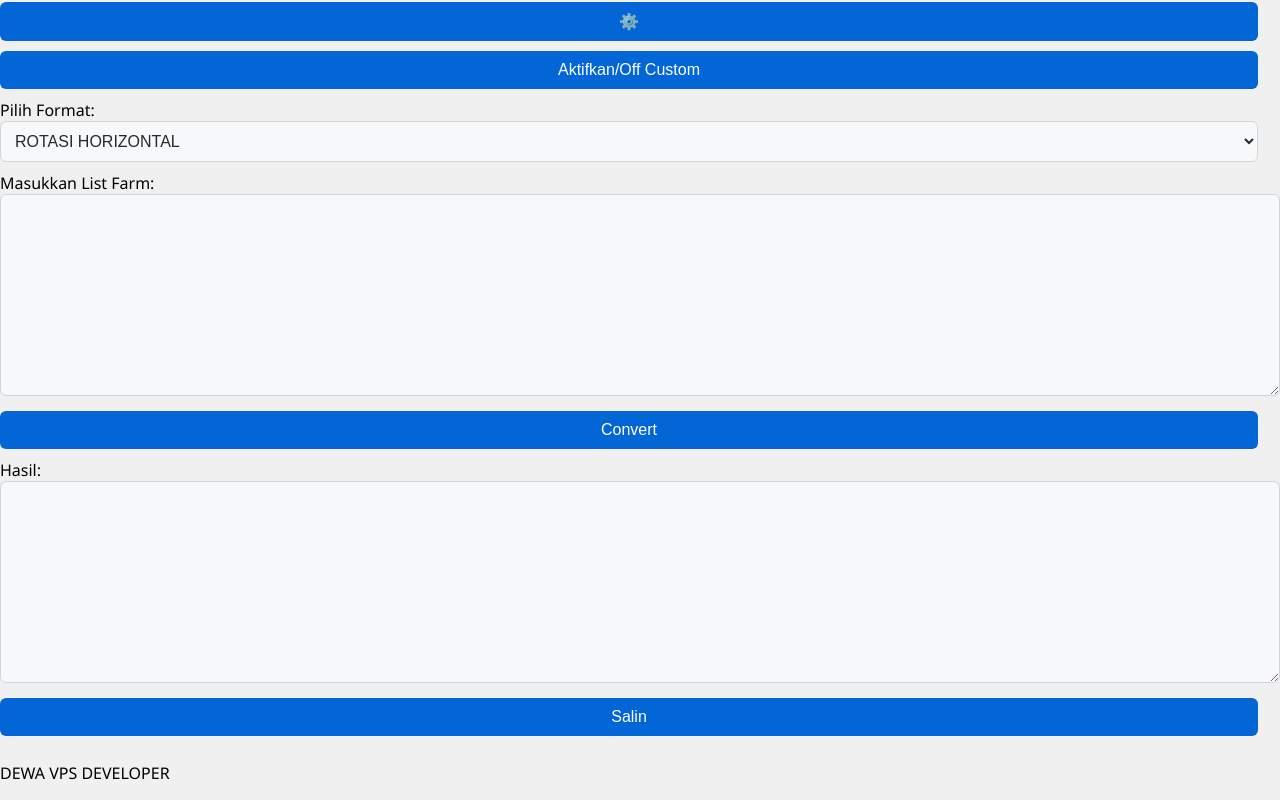
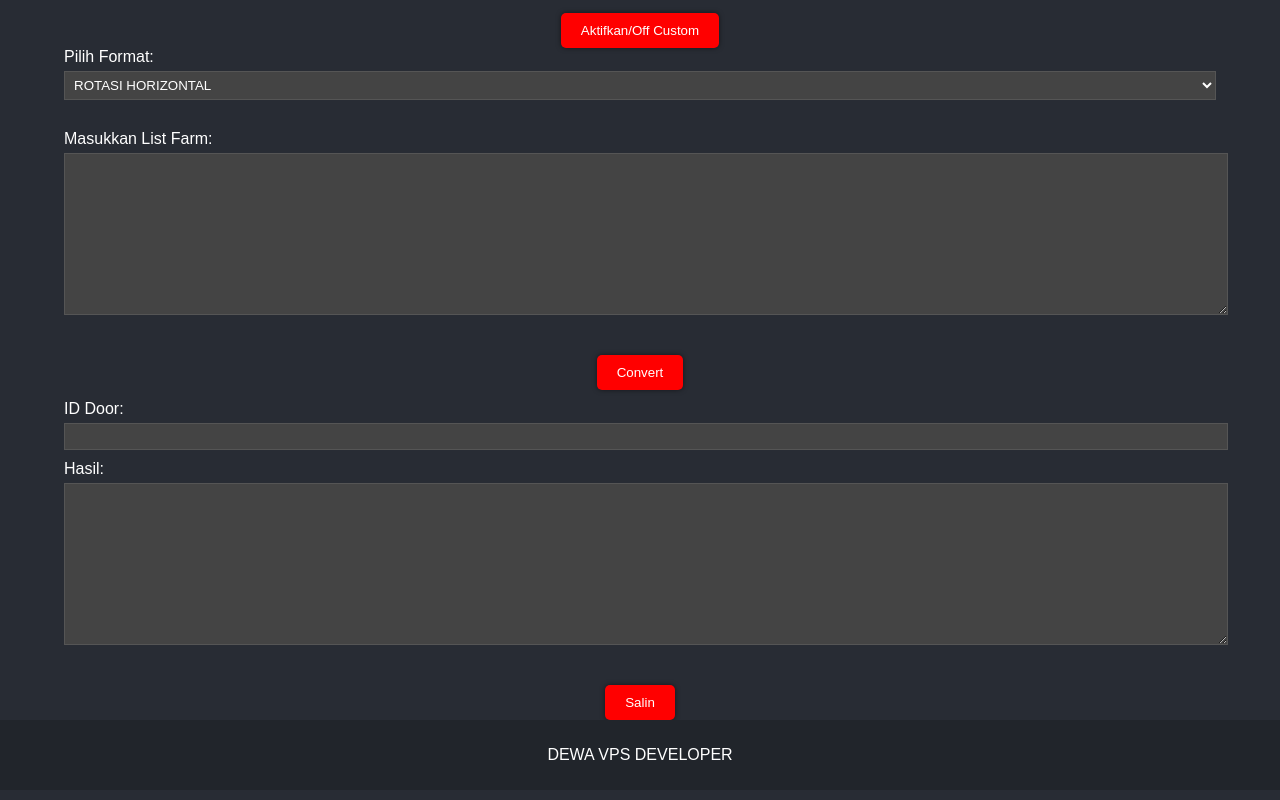
Before and after one commit to DewaRaz/CV-By-DEWA, a plain HTML site: page index.html in a window 1280 px wide. Shown: the part 63-863 px from the top of the page. Drawn offline with Linux system fonts and the light colour scheme.

Commit message:
Update style.css

```diff
--- a/style.css
+++ b/style.css
@@ -1,104 +1,112 @@
-body {
-    font-family: 'Segoe UI', Tahoma, Geneva, Verdana, sans-serif;
-    background-color: #f0f0f0;
-    margin: 0;
-    padding: 0;
+:root {
+    --button-color: #ff0000; /* Red */
+    --text-color: #ffffff;   /* White */
+    --background-color: #282c34; /* Dark Gray */
+    --header-background: #21252b; /* Darker Gray */
+    --table-background: #333; /* Dark Gray */
+    --table-border: #444; /* Gray */
+    --textarea-background: #444; /* Dark Gray */
+    --textarea-border: #555; /* Gray */
+    --shadow-color: rgba(0, 0, 0, 0.5); /* Black with opacity */
 }
 
-.container {
-    max-width: 800px;
-    margin: 80px auto;
-    padding: 20px;
-    background-color: #ffffff;
-    border: 1px solid #e1e4e8;
-    border-radius: 4px;
-    box-shadow: 0 4px 12px rgba(0, 0, 0, 0.1);
+body {
+    background-color: var(--background-color);
+    color: var(--text-color);
+    font-family: Arial, sans-serif;
+    display: flex;
+    flex-direction: column;
+    align-items: center;
+    justify-content: center;
+    height: 100vh;
+    margin: 0;
 }
 
-.header {
+header {
     display: flex;
     justify-content: space-between;
-    align-items: center;
-    margin-bottom: 20px;
+    width: 100%;
+    padding: 10px;
+    background-color: var(--header-background);
 }
 
-.settings {
+#settings-button {
+    background-color: var(--button-color);
+    color: var(--text-color);
+    border: none;
+    padding: 5px 10px;
+    cursor: pointer;
+    border-radius: 5px;
     position: relative;
 }
 
-.settings button {
-    background-color: transparent;
-    border: none;
-    cursor: pointer;
-    font-size: 16px;
-    color: #0366d6;
-}
-
-.settings button:hover {
-    text-decoration: underline;
-}
-
-#settingsPanel {
+#settings-panel {
+    background-color: var(--table-background);
+    padding: 10px;
+    border-radius: 5px;
     position: absolute;
-    top: 40px;
+    top: 50px;
     right: 10px;
-    padding: 10px;
-    background-color: #ffffff;
-    border: 1px solid #e1e4e8;
-    border-radius: 4px;
-    box-shadow: 0 2px 8px rgba(0, 0, 0, 0.1);
-    z-index: 1000;
-    display: none;
-}
-
-#settingsPanel.active {
-    display: block;
-}
-
-h1 {
-    color: #0366d6;
-    font-size: 24px;
-}
-
-.converter {
-    padding: 20px;
-    background-color: #f6f8fa;
-    border: 1px solid #e1e4e8;
-    border-radius: 4px;
-}
-
-.converter-controls {
-    max-width: 600px;
-    margin: 0 auto;
-    position: relative;
-}
-
-textarea, select, input[type="text"], button {
-    width: calc(100% - 22px);
-    padding: 10px;
-    font-size: 16px;
-    margin-bottom: 10px;
-    border: 1px solid #d1d5da;
-    border-radius: 6px;
-    background-color: #f6f8fa;
-    color: #24292e;
-}
-
-button {
-    background-color: #0366d6;
-    color: #ffffff;
-    border: none;
-    cursor: pointer;
-}
-
-button:hover {
-    background-color: #005cc5;
-}
-
-textarea#convertedResult {
-    height: 150px;
+    z-index: 1;
+    box-shadow: 0 0 10px var(--shadow-color);
 }
 
 .hidden {
     display: none;
 }
+
+main {
+    display: flex;
+    flex-direction: column;
+    align-items: center;
+    width: 90%;
+    max-width: 1200px;
+    margin-top: 20px;
+}
+
+.form-section {
+    display: flex;
+    flex-direction: column;
+    width: 100%;
+    margin-bottom: 20px;
+}
+
+label {
+    margin-bottom: 5px;
+}
+
+textarea, select, input[type="text"] {
+    width: 100%;
+    background-color: var(--textarea-background);
+    border: 1px solid var(--textarea-border);
+    color: var(--text-color);
+    padding: 5px;
+    margin-bottom: 10px;
+}
+
+#convert-button, #copy-button, #toggle-custom, #save-settings {
+    background-color: var(--button-color);
+    color: var(--text-color);
+    border: none;
+    padding: 10px 20px;
+    cursor: pointer;
+    border-radius: 5px;
+    margin-top: 10px;
+    box-shadow: 0 0 5px var(--shadow-color);
+}
+
+#extra-inputs {
+    display: flex;
+    flex-direction: column;
+    width: 100%;
+    margin-top: 10px;
+}
+
+footer {
+    margin-top: auto;
+    padding: 10px;
+    background-color: var(--header-background);
+    width: 100%;
+    text-align: center;
+    color: var(--text-color);
+}
```
